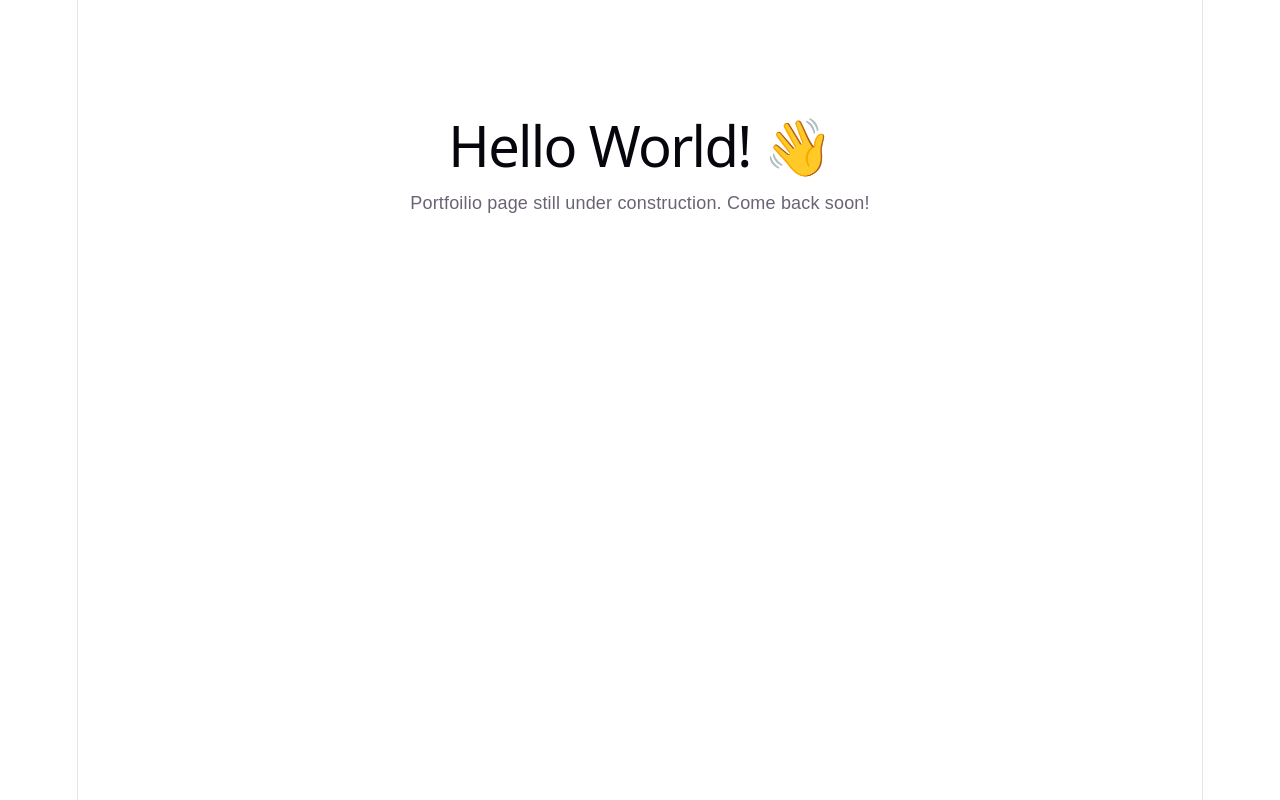
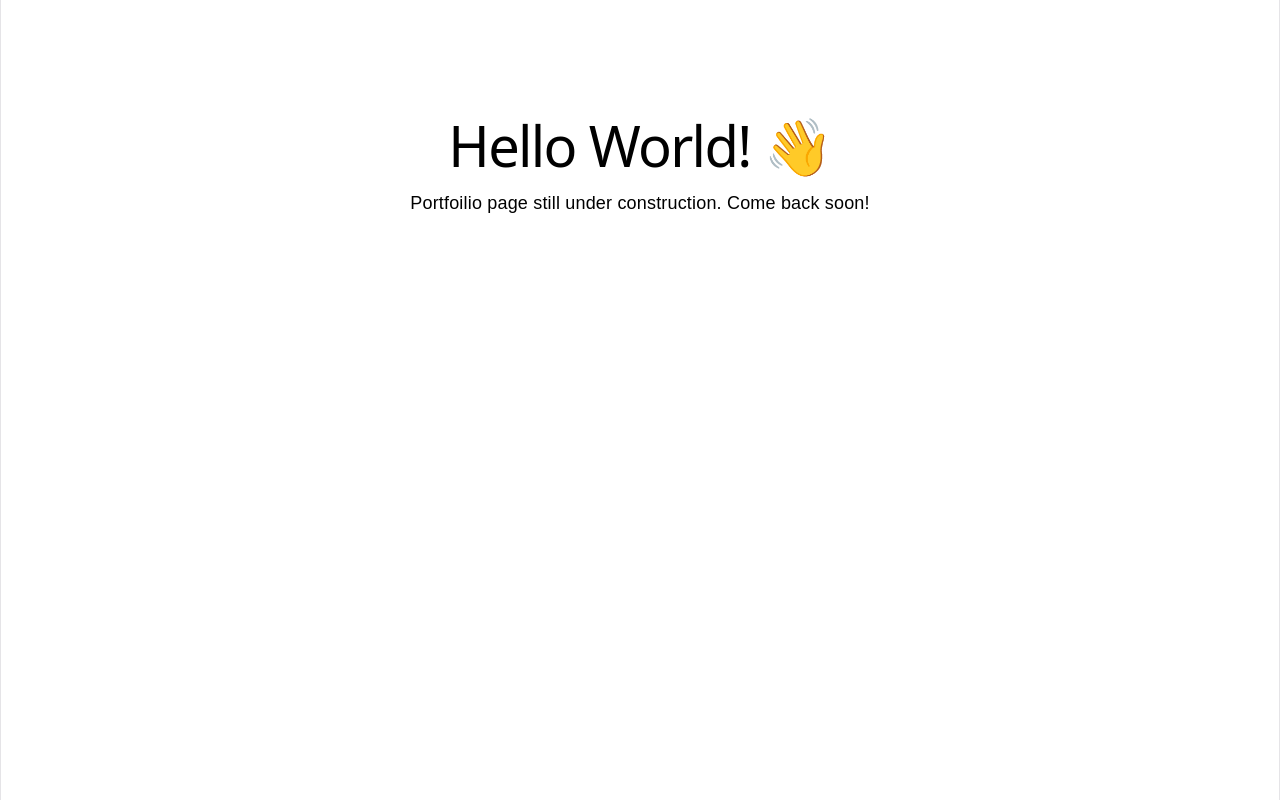
Before and after one commit to J35HN/J35HN.github.io, a React (Vite) app: page / in a window 1280 px wide. Built offline with nearby package versions, Linux system fonts and the light colour scheme.

Commit message:
update with project colors

```diff
--- a/src/index.css
+++ b/src/index.css
@@ -1,19 +1,39 @@
 :root {
-  --text: #6b6375;
-  --text-h: #08060d;
+  --text: #000;
   --bg: #fff;
   --border: #e5e4e7;
   --code-bg: #f4f3ec;
-  --accent: #aa3bff;
-  --accent-bg: rgba(170, 59, 255, 0.1);
-  --accent-border: rgba(170, 59, 255, 0.5);
-  --social-bg: rgba(244, 243, 236, 0.5);
-  --shadow:
-    rgba(0, 0, 0, 0.1) 0 10px 15px -3px, rgba(0, 0, 0, 0.05) 0 4px 6px -2px;
 
   --sans: system-ui, 'Segoe UI', Roboto, sans-serif;
   --heading: system-ui, 'Segoe UI', Roboto, sans-serif;
   --mono: ui-monospace, Consolas, monospace;
+
+  /* Webpage color variables */
+  --raw-concrete: #9e9e8e;
+  --iron-oxide: #7a3b2e;
+  --acid-yellow: #d4c422;
+  --bone: f5f0e8;
+  --asphalt: #1a1a1a;
+  --blood-red: #b01c1c;
+  --industrial-green: #3b5e3a;
+  --cobalt: #1b3a6b;
+  --tezontle: #8c2e1a;
+  --barragan-magenta: #c0316b;
+  --cenote: #1b6bb6;
+  --obsidian: #1a1520;
+  --maize: #d4a017;
+  --maguey: #5a7a4a;
+  --concreto: #a8a090;
+  --tierra-oaxaquena: #7a4e2a;
+  --oxblood: #4a1020;
+  --warm-silver: #d8ceb8;
+  --terracotta: #b05a3a;
+  --ink-blue: #1a2440;
+  --graphite: #484848;
+  --dusty-violet: #604870;
+  --saffron: #c08820;
+  --shadow-crimson: #2a1018;
+
 
   font: 18px/145% var(--sans);
   letter-spacing: 0.18px;
@@ -55,7 +75,7 @@ body {
 }
 
 #root {
-  width: 1126px;
+  width: 100%;
   max-width: 100%;
   margin: 0 auto;
   text-align: center;
```
